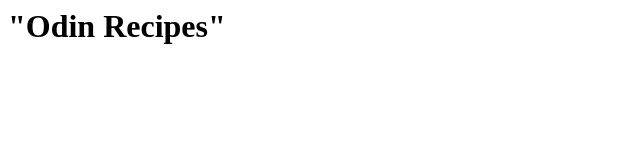
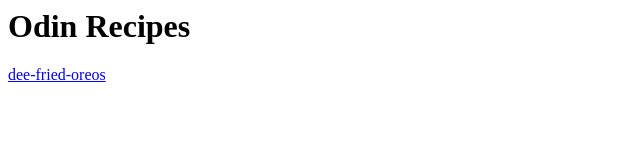
Before and after one commit to Susano111014/odin-recipes, a plain HTML site: page index.html in a window 1280 px wide. Shown: the whole page, without its empty margins (0-640 px from the left). Drawn offline with Linux system fonts and the light colour scheme.

Commit message:
add link for recipe deep-freed-oreos

```diff
--- a/index.html
+++ b/index.html
@@ -1,4 +1,4 @@
-<DOCTYPE!>
+<DOCTYPE! html>
     <html lang="en">
 
         <head>
@@ -7,7 +7,8 @@
         </head>
 
         <body>
-            <h1>"Odin Recipes"</h1>
+            <h1>Odin Recipes</h1>
+            <a href="./recipes/deep-fried-oreos1.html">dee-fried-oreos</a>
         </body>
 
     </html>
```
